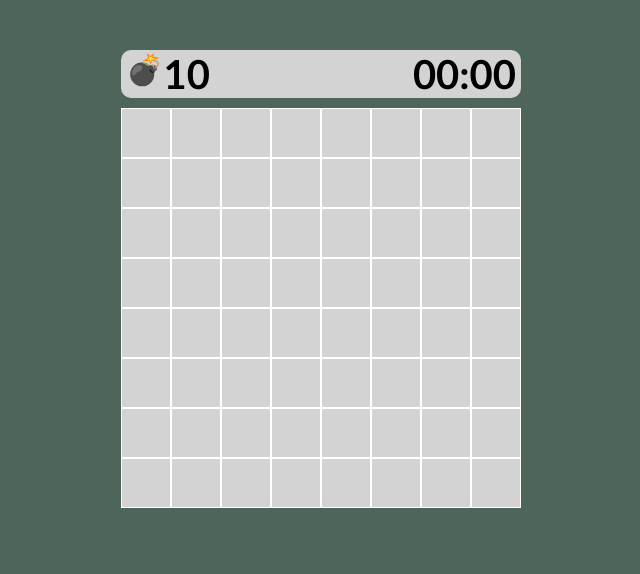
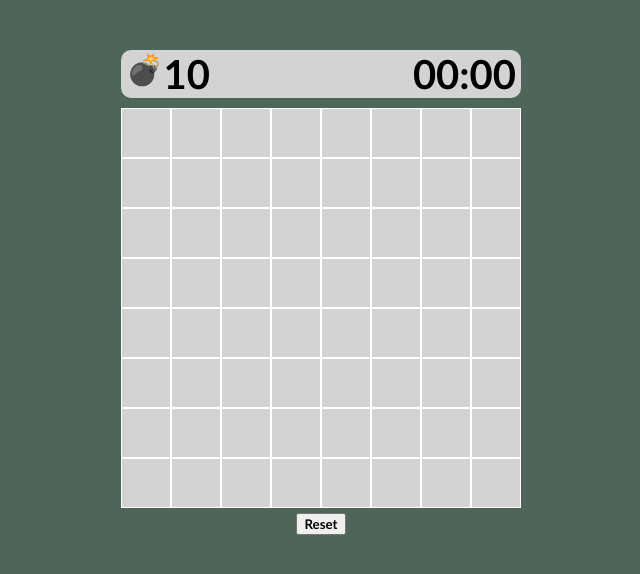
Before and after one commit to yerairodriguez/minesweeper, a website with bundled scripts: page index.html in a window 1280 px wide. Shown: the whole page, without its empty margins (337-977 px from the left). Built offline with nearby package versions, Linux system fonts and the light colour scheme; a web font is replaced by a local one.

Commit message:
reset button

```diff
--- a/index.html
+++ b/index.html
@@ -16,7 +16,7 @@
             <div id="timer">00:00</div>
         </div>
         <div id="board" data-testid="board"></div>
-        <!--<button id="resetButton">Reset</button>!-->
+        <button id="resetButton">Reset</button>
     </div>
 </body>
 
```
